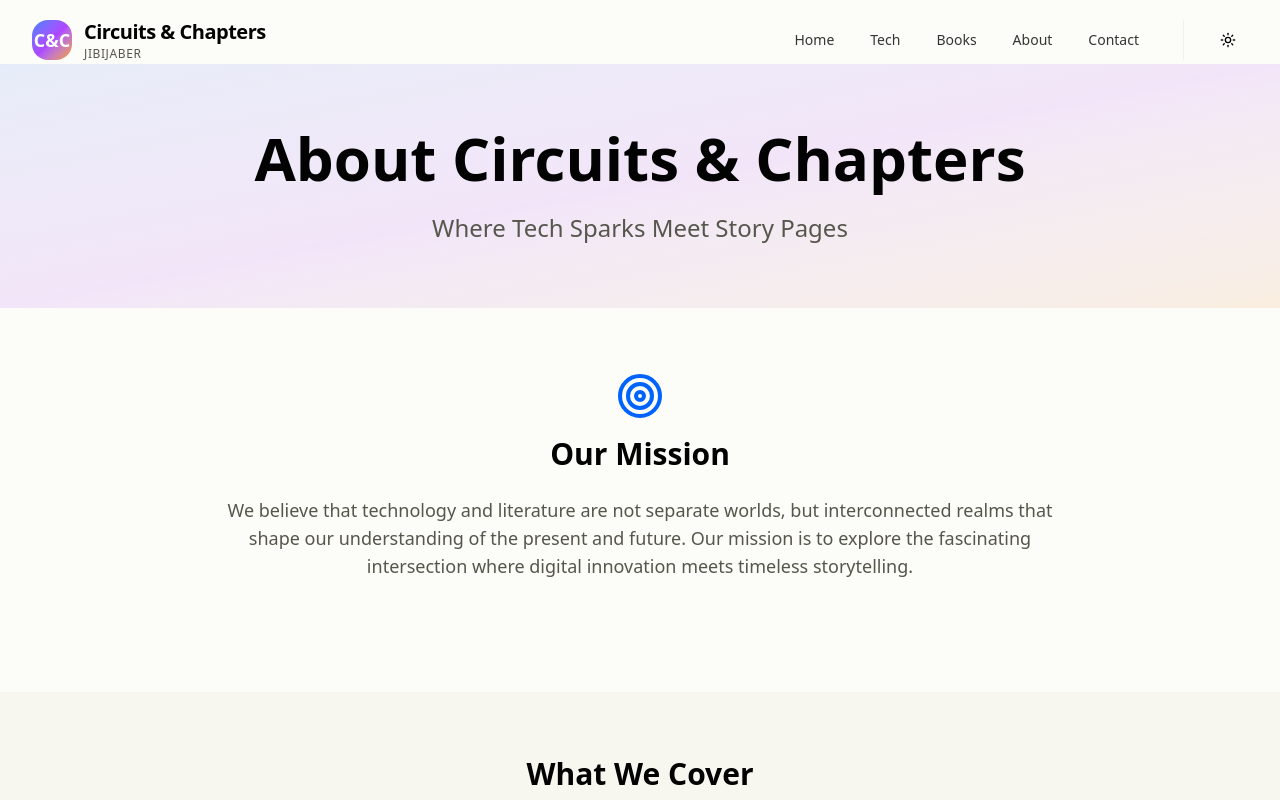
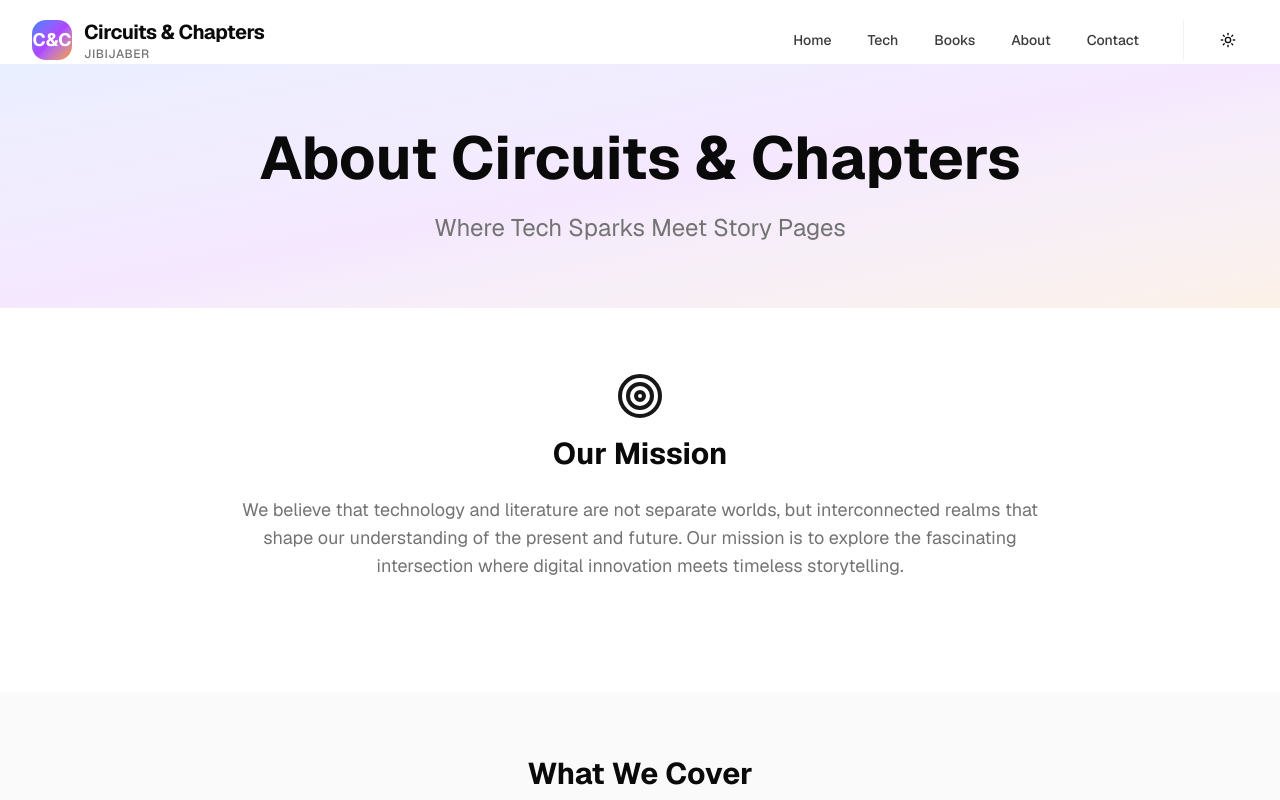
Before and after one commit to fredjuma007/Circuits-Chapters-Jibijaber, a Next.js app: page /about in a window 1280 px wide. Shown: the top 800 px of the page. Built offline with nearby package versions, Linux system fonts and the light colour scheme.

Commit message:
latest post asthetics

```diff
--- a/app/globals.css
+++ b/app/globals.css
@@ -4,115 +4,96 @@
 @custom-variant dark (&:is(.dark *));
 
 :root {
-  /* Base colors inspired by design examples */
-  --background: oklch(0.99 0.005 106);
-  --foreground: oklch(0.09 0.005 106);
+  --background: oklch(1 0 0);
+  --foreground: oklch(0.145 0 0);
+  --card: oklch(1 0 0);
+  --card-foreground: oklch(0.145 0 0);
+  --popover: oklch(1 0 0);
+  --popover-foreground: oklch(0.145 0 0);
+  --primary: oklch(0.205 0 0);
+  --primary-foreground: oklch(0.985 0 0);
+  --secondary: oklch(0.97 0 0);
+  --secondary-foreground: oklch(0.205 0 0);
+  --muted: oklch(0.97 0 0);
+  --muted-foreground: oklch(0.556 0 0);
+  --accent: oklch(0.97 0 0);
+  --accent-foreground: oklch(0.205 0 0);
+  --destructive: oklch(0.577 0.245 27.325);
+  --destructive-foreground: oklch(0.577 0.245 27.325);
+  --border: oklch(0.922 0 0);
+  --input: oklch(0.922 0 0);
+  --ring: oklch(0.708 0 0);
+  --chart-1: oklch(0.646 0.222 41.116);
+  --chart-2: oklch(0.6 0.118 184.704);
+  --chart-3: oklch(0.398 0.07 227.392);
+  --chart-4: oklch(0.828 0.189 84.429);
+  --chart-5: oklch(0.769 0.188 70.08);
+  --radius: 0.625rem;
+  --sidebar: oklch(0.985 0 0);
+  --sidebar-foreground: oklch(0.145 0 0);
+  --sidebar-primary: oklch(0.205 0 0);
+  --sidebar-primary-foreground: oklch(0.985 0 0);
+  --sidebar-accent: oklch(0.97 0 0);
+  --sidebar-accent-foreground: oklch(0.205 0 0);
+  --sidebar-border: oklch(0.922 0 0);
+  --sidebar-ring: oklch(0.708 0 0);
 
-  /* Neutral colors */
-  --card: oklch(1 0 0);
-  --card-foreground: oklch(0.09 0.005 106);
-  --popover: oklch(1 0 0);
-  --popover-foreground: oklch(0.09 0.005 106);
+  /* Added epic theme colors and effects */
+  /* Tech Theme Colors */
+  --tech-primary: #3b82f6;
+  --tech-secondary: #06b6d4;
+  --tech-accent: #8b5cf6;
+  --tech-bg: linear-gradient(135deg, rgba(59, 130, 246, 0.1) 0%, rgba(6, 182, 212, 0.05) 100%);
+  --tech-glow: radial-gradient(circle at center, rgba(59, 130, 246, 0.15) 0%, transparent 70%);
+  --tech-card-gradient: linear-gradient(135deg, rgba(59, 130, 246, 0.05) 0%, rgba(6, 182, 212, 0.02) 100%);
 
-  /* Updated primary colors to match epic design inspiration */
-  --primary: oklch(0.55 0.25 258);
-  --primary-foreground: oklch(0.98 0.005 106);
-  --secondary: oklch(0.96 0.015 106);
-  --secondary-foreground: oklch(0.15 0.005 106);
-  --muted: oklch(0.96 0.015 106);
-  --muted-foreground: oklch(0.45 0.015 106);
-  --accent: oklch(0.96 0.015 106);
-  --accent-foreground: oklch(0.15 0.005 106);
-
-  --destructive: oklch(0.577 0.245 27.325);
-  --destructive-foreground: oklch(0.985 0.005 106);
-  --border: oklch(0.92 0.015 106);
-  --input: oklch(0.92 0.015 106);
-  --ring: oklch(0.55 0.25 258);
-
-  --chart-1: oklch(0.55 0.25 258);
-  --chart-2: oklch(0.65 0.15 65);
-  --chart-3: oklch(0.45 0.3 258);
-  --chart-4: oklch(0.75 0.15 65);
-  --chart-5: oklch(0.35 0.35 258);
-
-  --radius: 0.75rem;
-
-  --sidebar: oklch(0.98 0.005 106);
-  --sidebar-foreground: oklch(0.15 0.005 106);
-  --sidebar-primary: oklch(0.55 0.25 258);
-  --sidebar-primary-foreground: oklch(0.98 0.005 106);
-  --sidebar-accent: oklch(0.96 0.015 106);
-  --sidebar-accent-foreground: oklch(0.15 0.005 106);
-  --sidebar-border: oklch(0.92 0.015 106);
-  --sidebar-ring: oklch(0.55 0.25 258);
-
-  /* Tech theme colors (electric blue) */
-  --tech-primary: oklch(0.55 0.25 258);
-  --tech-primary-foreground: oklch(0.98 0.005 106);
-  --tech-secondary: oklch(0.92 0.05 258);
-  --tech-accent: oklch(0.45 0.3 258);
-  --tech-muted: oklch(0.95 0.02 258);
-
-  /* Books theme colors (warm amber) */
-  --books-primary: oklch(0.65 0.15 65);
-  --books-primary-foreground: oklch(0.98 0.005 106);
-  --books-secondary: oklch(0.92 0.08 65);
-  --books-accent: oklch(0.55 0.2 65);
-  --books-muted: oklch(0.95 0.05 65);
+  /* Books Theme Colors */
+  --books-primary: #f59e0b;
+  --books-secondary: #d97706;
+  --books-accent: #dc2626;
+  --books-bg: linear-gradient(135deg, rgba(245, 158, 11, 0.1) 0%, rgba(217, 119, 6, 0.05) 100%);
+  --books-glow: radial-gradient(circle at center, rgba(245, 158, 11, 0.15) 0%, transparent 70%);
+  --books-card-gradient: linear-gradient(135deg, rgba(245, 158, 11, 0.05) 0%, rgba(217, 119, 6, 0.02) 100%);
 }
 
 .dark {
-  /* Enhanced dark mode colors for epic design */
-  --background: oklch(0.05 0.005 106);
-  --foreground: oklch(0.95 0.005 106);
-  --card: oklch(0.08 0.005 106);
-  --card-foreground: oklch(0.95 0.005 106);
-  --popover: oklch(0.08 0.005 106);
-  --popover-foreground: oklch(0.95 0.005 106);
-  --primary: oklch(0.65 0.25 258);
-  --primary-foreground: oklch(0.05 0.005 106);
-  --secondary: oklch(0.12 0.015 106);
-  --secondary-foreground: oklch(0.95 0.005 106);
-  --muted: oklch(0.12 0.015 106);
-  --muted-foreground: oklch(0.65 0.015 106);
-  --accent: oklch(0.12 0.015 106);
-  --accent-foreground: oklch(0.95 0.005 106);
-  --destructive: oklch(0.577 0.245 27.325);
-  --destructive-foreground: oklch(0.95 0.005 106);
-  --border: oklch(0.15 0.015 106);
-  --input: oklch(0.15 0.015 106);
-  --ring: oklch(0.65 0.25 258);
-
-  --chart-1: oklch(0.65 0.25 258);
-  --chart-2: oklch(0.75 0.15 65);
-  --chart-3: oklch(0.55 0.3 258);
-  --chart-4: oklch(0.85 0.15 65);
-  --chart-5: oklch(0.45 0.35 258);
-
-  --sidebar: oklch(0.08 0.005 106);
-  --sidebar-foreground: oklch(0.95 0.005 106);
-  --sidebar-primary: oklch(0.65 0.25 258);
-  --sidebar-primary-foreground: oklch(0.05 0.005 106);
-  --sidebar-accent: oklch(0.12 0.015 106);
-  --sidebar-accent-foreground: oklch(0.95 0.005 106);
-  --sidebar-border: oklch(0.15 0.015 106);
-  --sidebar-ring: oklch(0.65 0.25 258);
-
-  /* Dark mode tech colors */
-  --tech-primary: oklch(0.65 0.25 258);
-  --tech-secondary: oklch(0.15 0.05 258);
-  --tech-accent: oklch(0.55 0.3 258);
-  --tech-muted: oklch(0.12 0.02 258);
-
-  /* Dark mode books colors */
-  --books-primary: oklch(0.75 0.15 65);
-  --books-secondary: oklch(0.15 0.08 65);
-  --books-accent: oklch(0.65 0.2 65);
-  --books-muted: oklch(0.12 0.05 258);
+  --background: oklch(0.145 0 0);
+  --foreground: oklch(0.985 0 0);
+  --card: oklch(0.145 0 0);
+  --card-foreground: oklch(0.985 0 0);
+  --popover: oklch(0.145 0 0);
+  --popover-foreground: oklch(0.985 0 0);
+  --primary: oklch(0.985 0 0);
+  --primary-foreground: oklch(0.205 0 0);
+  --secondary: oklch(0.269 0 0);
+  --secondary-foreground: oklch(0.985 0 0);
+  --muted: oklch(0.269 0 0);
+  --muted-foreground: oklch(0.708 0 0);
+  --accent: oklch(0.269 0 0);
+  --accent-foreground: oklch(0.985 0 0);
+  --destructive: oklch(0.396 0.141 25.723);
+  --destructive-foreground: oklch(0.637 0.237 25.331);
+  --border: oklch(0.269 0 0);
+  --input: oklch(0.269 0 0);
+  --ring: oklch(0.439 0 0);
+  --chart-1: oklch(0.488 0.243 264.376);
+  --chart-2: oklch(0.696 0.17 162.48);
+  --chart-3: oklch(0.769 0.188 70.08);
+  --chart-4: oklch(0.627 0.265 303.9);
+  --chart-5: oklch(0.645 0.246 16.439);
+  --sidebar: oklch(0.205 0 0);
+  --sidebar-foreground: oklch(0.985 0 0);
+  --sidebar-primary: oklch(0.488 0.243 264.376);
+  --sidebar-primary-foreground: oklch(0.985 0 0);
+  --sidebar-accent: oklch(0.269 0 0);
+  --sidebar-accent-foreground: oklch(0.985 0 0);
+  --sidebar-border: oklch(0.269 0 0);
+  --sidebar-ring: oklch(0.439 0 0);
 }
 
 @theme inline {
+  --font-sans: var(--font-geist-sans);
+  --font-mono: var(--font-geist-mono);
   --color-background: var(--background);
   --color-foreground: var(--foreground);
   --color-card: var(--card);
@@ -149,6 +130,14 @@
   --color-sidebar-accent-foreground: var(--sidebar-accent-foreground);
   --color-sidebar-border: var(--sidebar-border);
   --color-sidebar-ring: var(--sidebar-ring);
+
+  /* Added theme color utilities */
+  --color-tech-primary: var(--tech-primary);
+  --color-tech-secondary: var(--tech-secondary);
+  --color-tech-accent: var(--tech-accent);
+  --color-books-primary: var(--books-primary);
+  --color-books-secondary: var(--books-secondary);
+  --color-books-accent: var(--books-accent);
 }
 
 @layer base {
@@ -160,45 +149,71 @@
   }
 }
 
-/* Custom utility classes for themes */
+/* Added epic theme classes and animations */
 .tech-theme {
-  --primary: var(--tech-primary);
-  --primary-foreground: var(--tech-primary-foreground);
-  --secondary: var(--tech-secondary);
-  --accent: var(--tech-accent);
-  --muted: var(--tech-muted);
+  background: var(--tech-bg);
 }
 
 .books-theme {
-  --primary: var(--books-primary);
-  --primary-foreground: var(--books-primary-foreground);
-  --secondary: var(--books-secondary);
-  --accent: var(--books-accent);
-  --muted: var(--books-muted);
+  background: var(--books-bg);
 }
 
-/* Added epic animations and enhanced visual effects */
+.tech-glow {
+  background: var(--tech-glow);
+}
+
+.books-glow {
+  background: var(--books-glow);
+}
+
+.tech-card-gradient {
+  background: var(--tech-card-gradient);
+}
+
+.books-card-gradient {
+  background: var(--books-card-gradient);
+}
+
+/* Epic Animations */
 @keyframes float {
   0%,
   100% {
-    transform: translateY(0px);
+    transform: translateY(0px) rotate(0deg);
   }
   50% {
-    transform: translateY(-10px);
+    transform: translateY(-20px) rotate(180deg);
   }
 }
 
-@keyframes glow {
+@keyframes float-delayed {
   0%,
   100% {
-    opacity: 0.5;
+    transform: translateY(0px) rotate(0deg);
   }
   50% {
-    opacity: 1;
+    transform: translateY(-15px) rotate(-180deg);
   }
 }
 
-@keyframes slideInUp {
+@keyframes shimmer {
+  0% {
+    background-position: -200% center;
+  }
+  100% {
+    background-position: 200% center;
+  }
+}
+
+@keyframes grid-move {
+  0% {
+    transform: translate(0, 0);
+  }
+  100% {
+    transform: translate(50px, 50px);
+  }
+}
+
+@keyframes fade-in-up {
   from {
     opacity: 0;
     transform: translateY(30px);
@@ -209,113 +224,56 @@
   }
 }
 
-@keyframes matrix-rain {
-  0% {
-    transform: translateY(-100vh);
-    opacity: 0;
-  }
-  10% {
-    opacity: 1;
-  }
-  90% {
-    opacity: 1;
-  }
-  100% {
-    transform: translateY(100vh);
-    opacity: 0;
-  }
-}
-
-@keyframes text-shimmer {
-  0% {
-    background-position: -200% center;
-  }
-  100% {
-    background-position: 200% center;
-  }
-}
-
-@keyframes pulse-glow {
-  0%,
-  100% {
-    box-shadow: 0 0 20px rgba(59, 130, 246, 0.3);
-  }
-  50% {
-    box-shadow: 0 0 40px rgba(59, 130, 246, 0.6);
-  }
-}
-
 .animate-float {
   animation: float 6s ease-in-out infinite;
 }
 
-.animate-glow {
-  animation: glow 3s ease-in-out infinite;
+.animate-float-delayed {
+  animation: float-delayed 8s ease-in-out infinite;
 }
 
-.animate-slide-in-up {
-  animation: slideInUp 0.6s ease-out forwards;
+.animate-shimmer {
+  background-size: 200% auto;
+  animation: shimmer 3s linear infinite;
 }
 
-.animate-matrix-rain {
-  animation: matrix-rain 8s linear infinite;
+.animate-grid-move {
+  animation: grid-move 20s linear infinite;
 }
 
-.animate-text-shimmer {
-  background: linear-gradient(90deg, transparent, rgba(255, 255, 255, 0.4), transparent);
-  background-size: 200% 100%;
-  animation: text-shimmer 3s ease-in-out infinite;
+.animate-fade-in-up {
+  animation: fade-in-up 0.6s ease-out forwards;
+  opacity: 0;
 }
 
-.animate-pulse-glow {
-  animation: pulse-glow 2s ease-in-out infinite;
+/* Utility classes for theme colors */
+.text-tech-primary {
+  color: var(--tech-primary);
 }
-
-/* Enhanced gradient text effects */
-.gradient-text-tech {
-  background: linear-gradient(135deg, #3b82f6, #1d4ed8, #1e40af);
-  -webkit-background-clip: text;
-  -webkit-text-fill-color: transparent;
-  background-clip: text;
+.text-tech-secondary {
+  color: var(--tech-secondary);
 }
-
-.gradient-text-books {
-  background: linear-gradient(135deg, #f59e0b, #d97706, #b45309);
-  -webkit-background-clip: text;
-  -webkit-text-fill-color: transparent;
-  background-clip: text;
+.text-books-primary {
+  color: var(--books-primary);
 }
-
-.gradient-text-epic {
-  background: linear-gradient(135deg, #3b82f6 0%, #1d4ed8 25%, #1e40af 50%, #3730a3 75%, #312e81 100%);
-  background-size: 200% 200%;
-  -webkit-background-clip: text;
-  -webkit-text-fill-color: transparent;
-  background-clip: text;
-  animation: text-shimmer 4s ease-in-out infinite;
+.text-books-secondary {
+  color: var(--books-secondary);
 }
-
-.gradient-text-books-epic {
-  background: linear-gradient(135deg, #f59e0b 0%, #d97706 25%, #b45309 50%, #92400e 75%, #78350f 100%);
-  background-size: 200% 200%;
-  -webkit-background-clip: text;
-  -webkit-text-fill-color: transparent;
-  background-clip: text;
-  animation: text-shimmer 4s ease-in-out infinite;
+.bg-tech-primary {
+  background-color: var(--tech-primary);
 }
-
-/* Improved hover effects and transitions */
-.hover-lift {
-  transition: transform 0.3s ease, box-shadow 0.3s ease;
+.bg-tech-secondary {
+  background-color: var(--tech-secondary);
 }
-
-.hover-lift:hover {
-  transform: translateY(-2px);
-  box-shadow: 0 10px 25px rgba(0, 0, 0, 0.1);
+.bg-books-primary {
+  background-color: var(--books-primary);
 }
-
-/* Enhanced backdrop blur effects */
-.backdrop-blur-xl {
-  backdrop-filter: blur(24px);
-  -webkit-backdrop-filter: blur(24px);
+.bg-books-secondary {
+  background-color: var(--books-secondary);
 }
+.border-tech-primary {
+  border-color: var(--tech-primary);
+}
+.border-books-primary {
+  border-color: var(--books-primary);
+}
```
Also changed, not shown: components/latest-posts.tsx (+148 -10 lines), components/post-card.tsx (+37 -6 lines).
